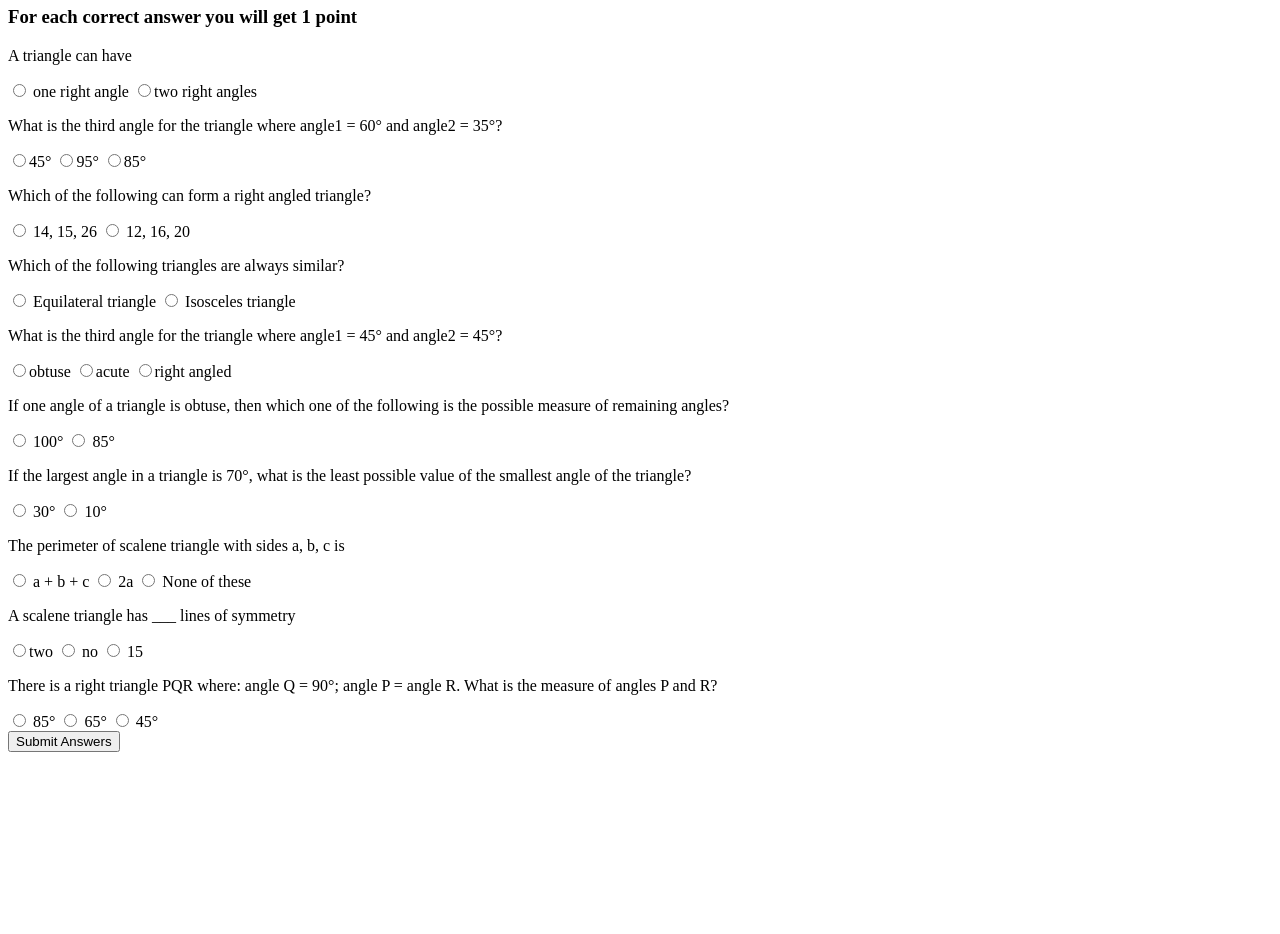
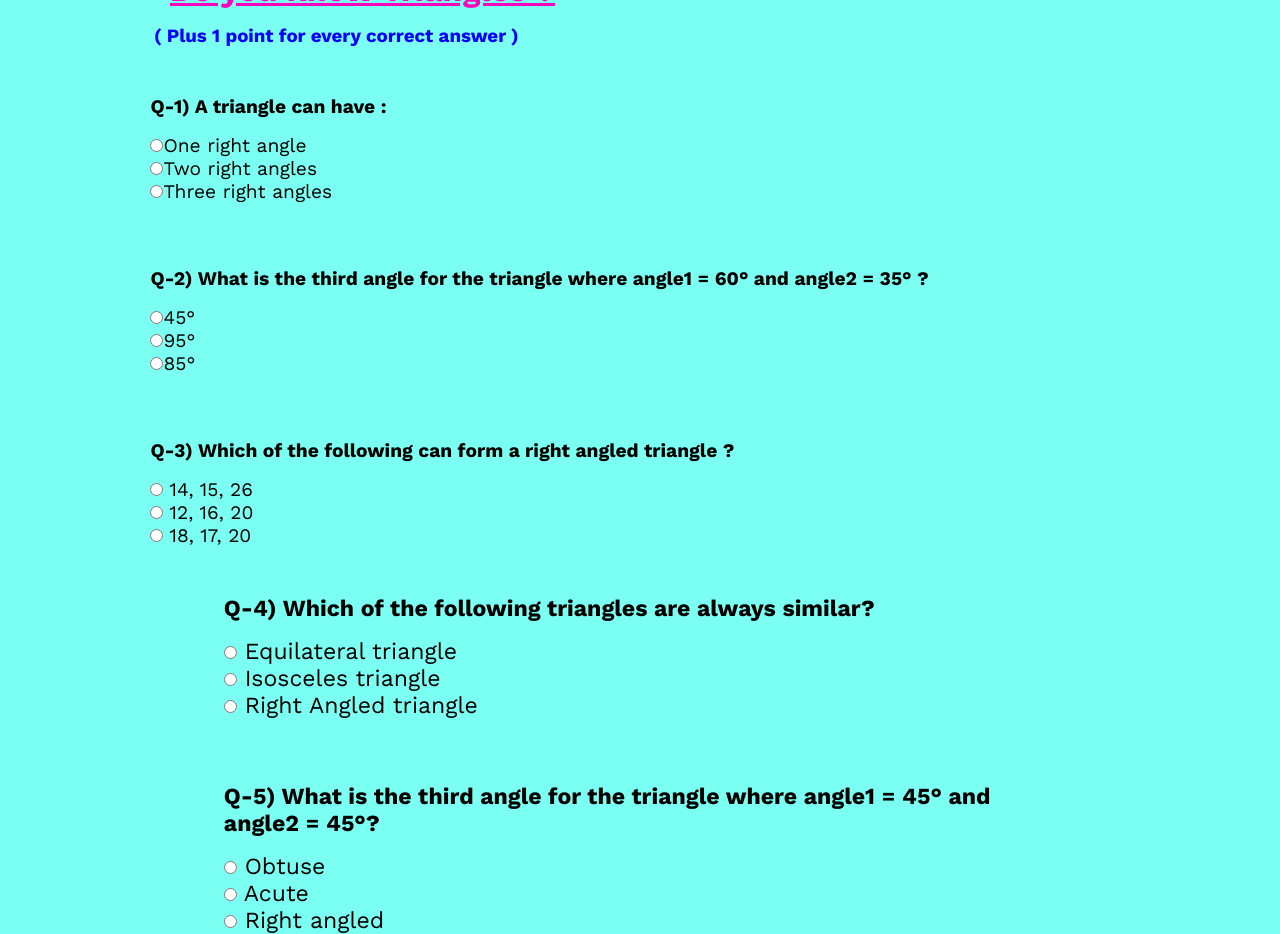
Before and after one commit to Mk4Levi/mark-12_Manthan, a plain HTML site: page index.html in a window 1280 px wide. Shown: the part 132-1066 px from the top of the page. Before the commit the page ends 904 px from the top, so only its background shows below. Drawn offline with nearby package versions, Linux system fonts and the light colour scheme; a web font is replaced by a local one.

Commit message:
Question Updated

```diff
--- a/index.html
+++ b/index.html
@@ -10,110 +10,134 @@
       type="image/x-icon"
       href="https://www.google.com/s2/u/0/favicons?domain=neog.camp"
     />
-    <!-- <link rel="stylesheet" href="./style.css" /> -->
-    <!-- <link rel="stylesheet" href="./styles/quiz.css" /> -->
+    <link rel="stylesheet" href="./style.css" />
+    <link rel="stylesheet" href="./styles/quiz.css" />
   </head>
   <body>
     <header>
-      <h1>Triangles Properties</h1>
-      <!-- <nav>
-        <a href="./pages/angles-triangles.html">Is Triangle?</a>
-        <a href="/">Quiz</a>
-        <a href="./pages/calculate-hypo.html">Hypotenuse</a>
-        <a href="./pages/calculate-area.html">Area of Triangle</a>
-      </nav> -->
+      <h1>MK-Quiz on Triangles App</h1>
     </header>
     <main class="quiz-main">
-      <h1>Quiz on triangles</h1>
-      <h3>For each correct answer you will get 1 point</h3>
+      <h1 class="main-mk" style="color: rgb(255, 0, 187);"><u>Do you know Triangles ?</u></h1>
+      <h3 class="main-mk" style="color: blue;">( Plus 1 point for every correct answer )</h3>
       <form class="quiz-form">
         <div class="question-container">
-          <p>A triangle can have</p>
+          <p><b> Q-1) A triangle can have : </b></p>
           <label>
-            <input type="radio" name="question3" value="one right angle" />
-            one right angle
+            <input type="radio" name="question3" value="one right angle" />One
+            right angle </label
+          ><br />
+          <label>
+            <input type="radio" name="question3" value="two right angles" />Two
+            right angles </label
+          ><br />
+          <label>
+            <input
+              type="radio"
+              name="question3"
+              value="two right angles"
+            />Three right angles
           </label>
-          <label
-            ><input type="radio" name="question3" value="two right angles" />two
-            right angles</label
-          >
         </div>
 
         <div class="question-container">
           <p>
-            What is the third angle for the triangle where angle1 = 60° and
-            angle2 = 35°?
+            <b>
+              Q-2) What is the third angle for the triangle where angle1 = 60°
+              and angle2 = 35° ?
+            </b>
           </p>
           <label><input type="radio" name="question1" value="45°" />45°</label>
+          <br />
           <label><input type="radio" name="question1" value="95°" />95°</label>
+          <br />
           <label><input type="radio" name="question1" value="85°" />85°</label>
         </div>
 
         <div class="question-container">
-          <p>Which of the following can form a right angled triangle?</p>
+          <p>
+            <b>
+              Q-3) Which of the following can form a right angled triangle ?</b
+            >
+          </p>
           <label>
             <input type="radio" name="question4" value="14, 15, 26" />
-            14, 15, 26
-          </label>
+            14, 15, 26 </label
+          ><br />
           <label>
             <input type="radio" name="question4" value="12, 16, 20" />
             12, 16, 20</label
-          >
+          ><br />
+          <label>
+            <input type="radio" name="question4" value="18, 17, 20" />
+            18, 17, 20 </label
         </div>
 
         <div class="question-container">
-          <p>Which of the following triangles are always similar?</p>
+          <p><b>Q-4) Which of the following triangles are always similar? </b></p>
           <label>
             <input type="radio" name="question5" value="Equilateral triangle" />
             Equilateral triangle
-          </label>
+          </label><br>
           <label>
             <input type="radio" name="question5" value="Isosceles triangle" />
             Isosceles triangle</label
-          >
+          ><br>
+          <label>
+            <input type="radio" name="question5" value="Equilateral triangle" />
+            Right Angled triangle
+          </label>
         </div>
 
         <div class="question-container">
           <p>
-            What is the third angle for the triangle where angle1 = 45° and
-            angle2 = 45°?
+            <b>Q-5) What is the third angle for the triangle where angle1 = 45° and
+            angle2 = 45°?</b>
           </p>
           <label>
-            <input type="radio" name="question2" value="obtuse" />obtuse
-          </label>
+            <input type="radio" name="question2" value="obtuse" /> Obtuse
+          </label><br>
           <label
-            ><input type="radio" name="question2" value="acute" />acute</label
-          >
+            ><input type="radio" name="question2" value="acute" /> Acute</label
+          ><br>
           <label
-            ><input type="radio" name="question2" value="right angled" />right
+            ><input type="radio" name="question2" value="right angled" /> Right
             angled</label
           >
         </div>
 
         <div class="question-container">
           <p>
-            If one angle of a triangle is obtuse, then which one of the
-            following is the possible measure of remaining angles?
+            <b>Q-6) If one angle of a triangle is obtuse, then which one of the
+            following is the possible measure of remaining angles?</b>
           </p>
           <label>
             <input type="radio" name="question6" value="100°" />
             100°
-          </label>
+          </label><br>
           <label>
             <input type="radio" name="question6" value="85°" />
             85°</label
-          >
+          ><br>
+          <label>
+            <input type="radio" name="question6" value="75°" />
+            75°
+          </label>
         </div>
 
         <div class="question-container">
           <p>
-            If the largest angle in a triangle is 70°, what is the least
-            possible value of the smallest angle of the triangle?
+           <b>Q-7)  If the largest angle in a triangle is 70°, what is the least
+            possible value of the smallest angle of the triangle?</b>
           </p>
           <label>
             <input type="radio" name="question7" value="30°" />
             30°
-          </label>
+          </label><br>
+          <label>
+            <input type="radio" name="question7" value="35°" />
+            35°
+          </label><br>
           <label>
             <input type="radio" name="question7" value="10°" />
             10°
@@ -121,15 +145,15 @@
         </div>
 
         <div class="question-container">
-          <p>The perimeter of scalene triangle with sides a, b, c is</p>
+          <p><b>Q-8)The perimeter of scalene triangle with sides a, b, c is : </b></p>
+          <label>
+            <input type="radio" name="question8" value="2a" />
+            2a
+          </label><br>
           <label>
             <input type="radio" name="question8" value="a + b + c" />
             a + b + c
-          </label>
-          <label>
-            <input type="radio" name="question8" value="2a" />
-            2a
-          </label>
+          </label><br>
           <label>
             <input type="radio" name="question8" value="None of these" />
             None of these
@@ -137,39 +161,38 @@
         </div>
 
         <div class="question-container">
-          <p>A scalene triangle has ___ lines of symmetry</p>
-          <label>
-            <input type="radio" name="question9" value="two" />two
-          </label>
+          <p><b>Q-9) A scalene triangle has ___ lines of symmetry </b></p>
           <label>
             <input type="radio" name="question9" value="no" />
             no
-          </label>
+          </label><br>
           <label>
             <input type="radio" name="question9" value="15" />
             15
+          </label><br>
+          <label>
+            <input type="radio" name="question9" value="two" /> two
           </label>
         </div>
 
         <div class="question-container">
           <p>
-            There is a right triangle PQR where: angle Q = 90°; angle P = angle
-            R. What is the measure of angles P and R?
+            <b>Q-10) There is a right triangle PQR where: angle Q = 90°; angle P = angle
+            R. What is the measure of angles P and R?</b>
           </p>
+          <label>
+            <input type="radio" name="question10" value="45°" />
+            45°
+          </label><br>
           <label>
             <input type="radio" name="question10" value="85°" />
             85°
-          </label>
+          </label><br>
           <label>
             <input type="radio" name="question10" value="65°" />
             65°
           </label>
-          <label>
-            <input type="radio" name="question10" value="45°" />
-            45°
-          </label>
         </div>
-
       </form>
       <button class="btn-check" id="submit-answers-btn">Submit Answers</button>
       <h2 class="output"></h2>
--- a/style.css
+++ b/style.css
@@ -5,15 +5,16 @@
   padding: 0;
   margin: 0;
   box-sizing: border-box;
+  background-color: rgb(122, 255, 242);
 }
 
 :root {
-  --primary-color: #7c3aed;
+  --primary-color:rgb(255, 115, 0);
 }
 
 body {
   font-family: "Work Sans", sans-serif;
-  text-align: center;
+  /* text-align: center; */
 }
 
 a {
@@ -30,25 +31,31 @@ header {
   padding: 1rem;
   background-color: var(--primary-color);
   color: #fff;
+  text-align: center;
 }
 
 header h1 {
-  font-family: "Megrim", cursive;
-  text-align: initial;
+  font-family: 'Gill Sans', 'Gill Sans MT', Calibri, 'Trebuchet MS', sans-serif;
+  /* text-align: initial; */
+  color: crimson;
 }
 
-nav {
+/* nav {
   text-align: right;
 }
-
+ */
 nav > a {
   padding: 0 0.5rem;
 }
 
 /* Main */
 
+.main-mk {
+  padding-left: 90px;
+}
+
 main {
-  margin: 0 0 7rem;
+  margin: 0 0 0rem;
 }
 
 main h1 {
--- a/styles/quiz.css
+++ b/styles/quiz.css
@@ -1,7 +1,7 @@
 .quiz-main {
   margin: 2rem auto;
   width: 90%;
-  text-align: center;
+  /* text-align: center; */
 }
 
 .question-container {
```
